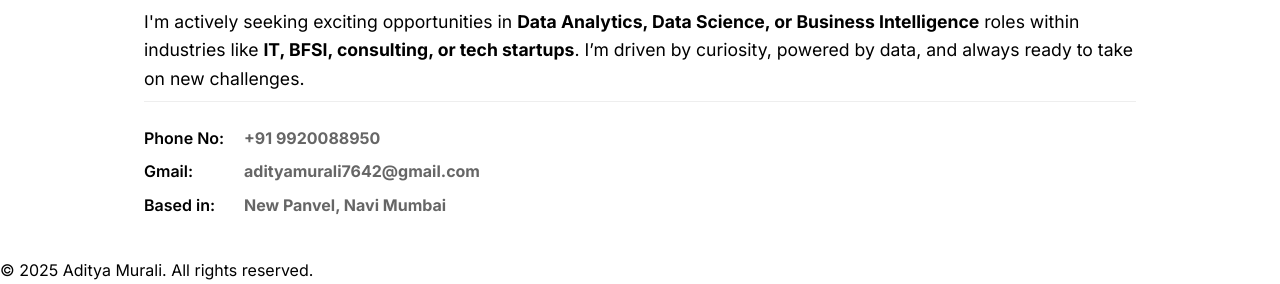
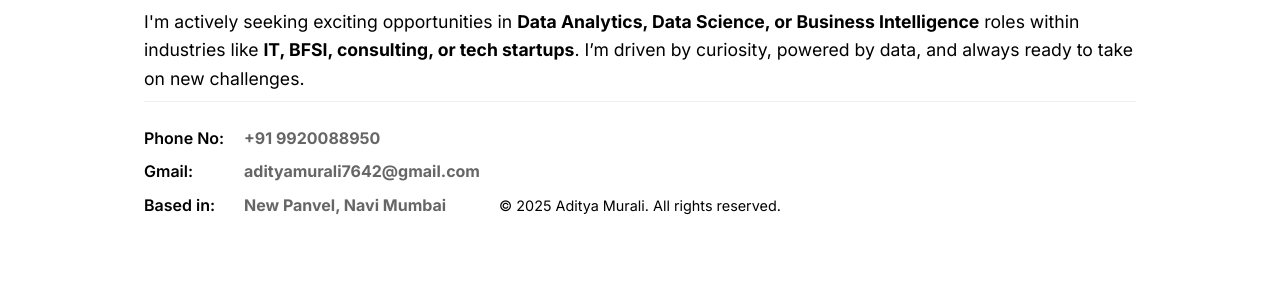
Before and after one commit to adityaaa-09/Portfolio-Project, a Flask app: page /about in a window 1280 px wide. Shown: the part 762-1046 px from the top of the page. After the commit the page ends 977 px from the top, so only its background shows below. Run offline with Flask 3, Linux system fonts and the light colour scheme.

Commit message:
Update about.css

```diff
--- a/static/css/about.css
+++ b/static/css/about.css
@@ -223,6 +223,20 @@ body {
     color: #666;
 }
 
+.footer {
+    text-align: center;
+    padding: 2rem 0 1rem;
+    margin-top: -6rem;
+    color: var(--text-light);
+    font-size: 0.9rem;
+    opacity: 0;
+    transform: translateY(20px);
+    animation: fadeInUp 0.8s ease forwards;
+    animation-delay: 1.7s; /* Adjust the delay as needed */
+}
+
+
+
 /* Animation keyframes */
 @keyframes fadeInUp {
     from {
```
